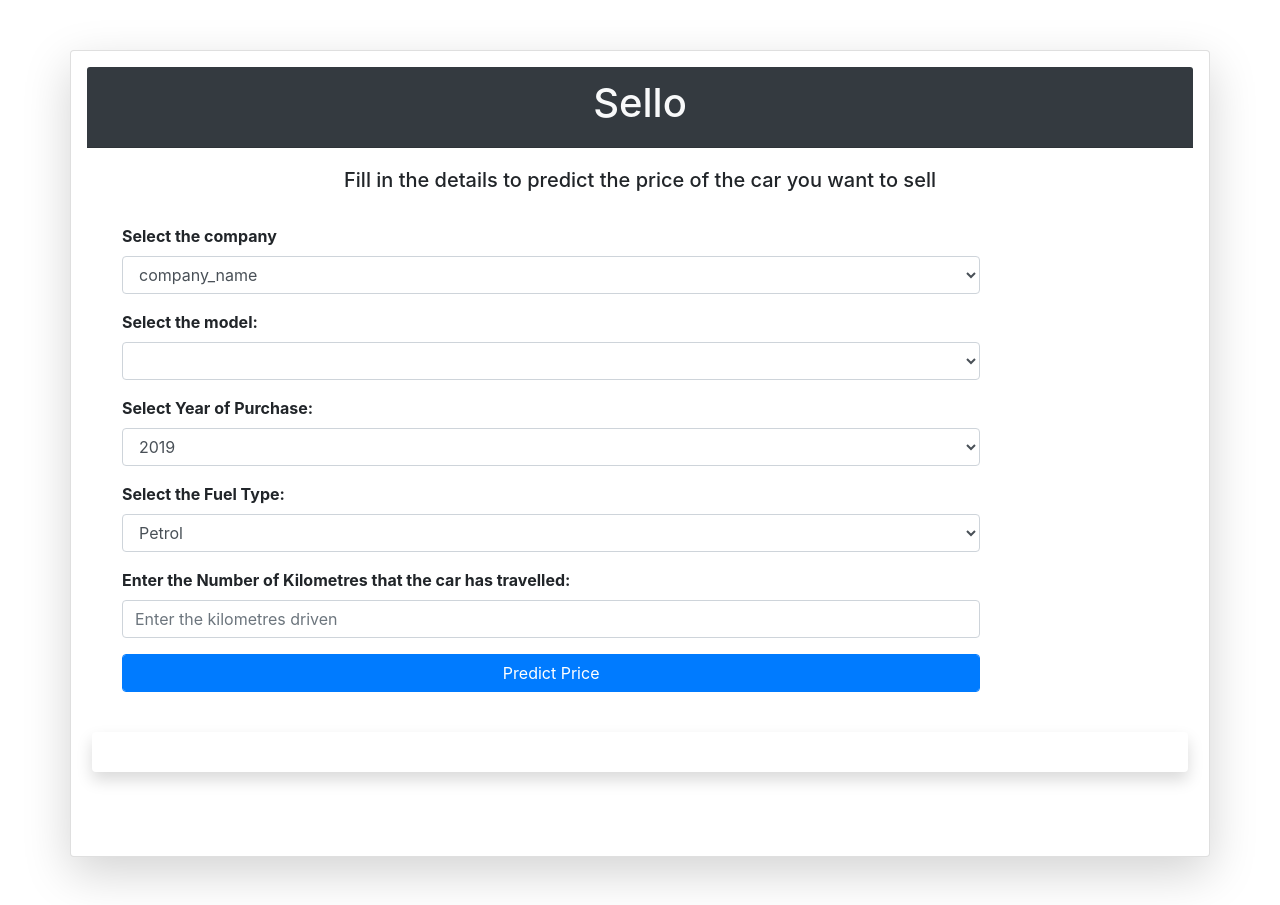
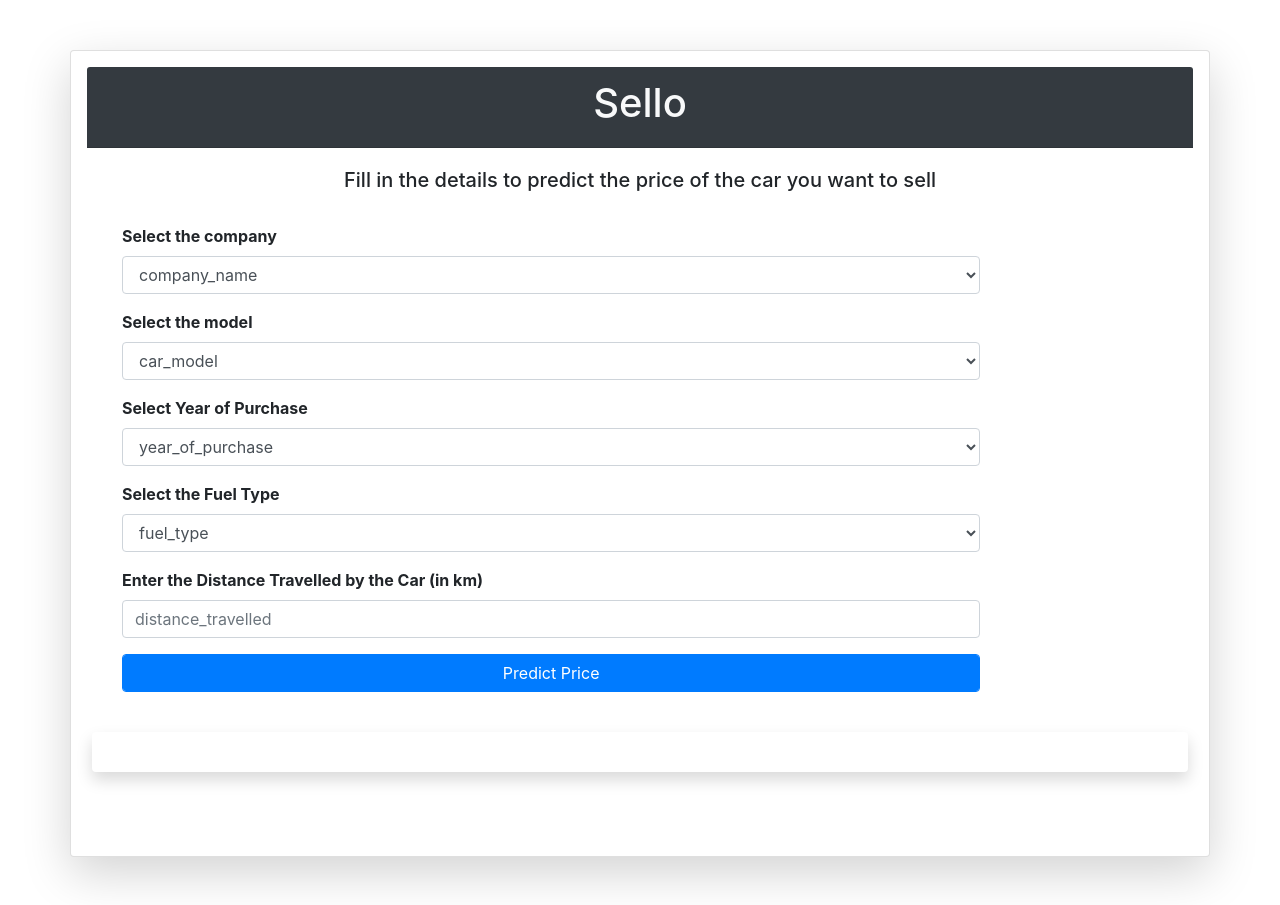
Before and after one commit to KavyaSharma09/Machine_Learning, a Flask app: page / in a window 1280 px wide. Run offline with Flask 2, Linux system fonts and the light colour scheme; lists and menus that the app fills with data are empty; parts of the project's set-up code (start-up, migrations or seed data) failed here and were passed over; some libraries are stand-ins or nearby versions.

Commit message:
Update index.html

```diff
--- a/templates/index.html
+++ b/templates/index.html
@@ -29,7 +29,7 @@
                 </div>
                 <div class="card-body">
                     <div class="col-12" style="text-align: center">
-                        <h5>Fill in the details to predict the price of the car you want to sell</h5>
+                        <h5>Fill in the details to predict the price of the car you want to sell </h5>
                     </div>
                     <br>
                     <form method="post" accept-charset="utf-8" name="Modelform">
@@ -43,30 +43,33 @@
                             </select>
                         </div>
                         <div class="col-md-10 form-group" style="text-align: left">
-                            <label><b>Select the model:</b> </label><br>
+                            <label><b>Select the model</b> </label><br>
                             <select class="selectpicker form-control" id="car_models" name="car_models" required="1">
-                            </select>
-                        </div>
-                        <div class="col-md-10 form-group" style="text-align: left">
-                            <label><b>Select Year of Purchase:</b> </label><br>
-                            <select class="selectpicker form-control" id="year" name="year" required="1">
-                                {% for year in years %}
-                                <option value="{{ year }}">{{ year }}</option>
+                            {% for model in car_models %}
+                                <option value="{{ model }}">car_model</option>
                                 {% endfor %}
                             </select>
                         </div>
                         <div class="col-md-10 form-group" style="text-align: left">
-                            <label><b>Select the Fuel Type:</b> </label><br>
-                            <select class="selectpicker form-control" id="fuel_type" name="fuel_type" required="1">
-                                {% for fuel in fuel_types %}
-                                <option value="{{ fuel }}">{{ fuel }}</option>
+                            <label><b>Select Year of Purchase</b> </label><br>
+                            <select class="selectpicker form-control" id="year" name="year" required="1">
+                                {% for year in years %}
+                                <option value="{{ year }}">year_of_purchase</option>
                                 {% endfor %}
                             </select>
                         </div>
                         <div class="col-md-10 form-group" style="text-align: left">
-                            <label><b>Enter the Number of Kilometres that the car has travelled:</b> </label><br>
+                            <label><b>Select the Fuel Type</b> </label><br>
+                            <select class="selectpicker form-control" id="fuel_type" name="fuel_type" required="1">
+                                {% for fuel in fuel_types %}
+                                <option value="{{ fuel }}">fuel_type</option>
+                                {% endfor %}
+                            </select>
+                        </div>
+                        <div class="col-md-10 form-group" style="text-align: left">
+                            <label><b>Enter the Distance Travelled by the Car (in km)</b> </label><br>
                             <input type="text" class="form-control" id="kilo_driven" name="kilo_driven"
-                                placeholder="Enter the kilometres driven " required="true">
+                                placeholder="distance_travelled " required="true">
                         </div>
                         <div class="col-md-10 form-group" style="text-align: center">
                             <button class="btn btn-primary form-control" onclick="send_data()">Predict Price</button>
```
